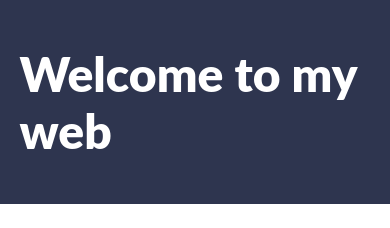
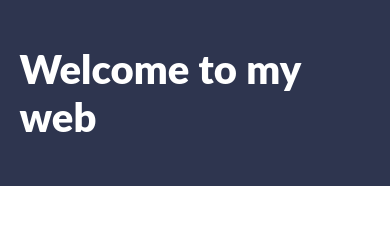
Before and after one commit to MuhammadAreeb334/practice, a plain HTML site: page index.html in a window 390 px wide. Shown: the top 228 px of the page. Drawn offline with Linux system fonts and the light colour scheme.

Commit message:
Update style.css

```diff
--- a/style.css
+++ b/style.css
@@ -69,3 +69,8 @@ section{
     background-color: #2e354f;
     color: #fff;
 }
+@media (max-width: 600px){
+    h1{
+        font-size: 2.5rem;
+    }
+}
```
